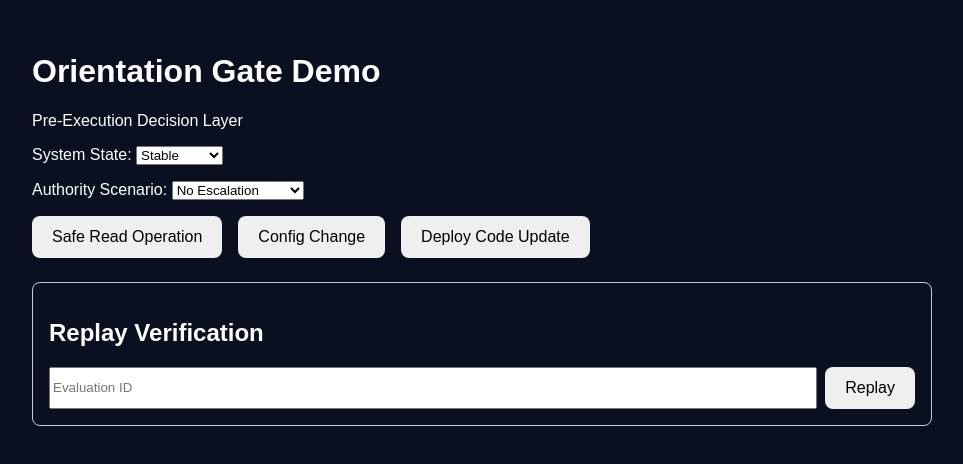
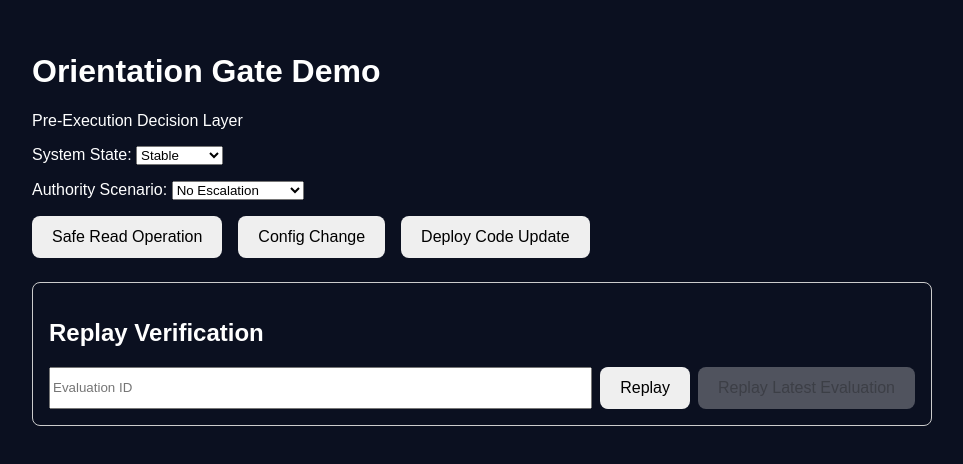
Before and after one commit to eknogad99/Orientation-Gate-Demo, a React (Vite) app in the folder frontend/: page / in a window 1280 px wide. Shown: the top 464 px of the page, without its empty margins (158-1121 px from the left). Built offline with nearby package versions, Linux system fonts and the light colour scheme.

Commit message:
Improve replay usability with visible evaluation id

```diff
--- a/frontend/src/App.tsx
+++ b/frontend/src/App.tsx
@@ -115,8 +115,10 @@ export default function App() {
         }
     };
 
-    const handleReplay = async () => {
-        if (!replayId.trim()) {
+    const handleReplay = async (idOverride?: string) => {
+        const idToReplay = idOverride ?? replayId.trim();
+
+        if (!idToReplay) {
             setReplayResult({ error: "Enter an evaluation id to replay." });
             return;
         }
@@ -125,7 +127,7 @@ export default function App() {
             setIsReplaying(true);
             setReplayResult(null);
 
-            const response = await fetch(`http://localhost:3001/replay/${encodeURIComponent(replayId.trim())}`, {
+            const response = await fetch(`http://localhost:3001/replay/${encodeURIComponent(idToReplay)}`, {
                 method: "POST",
             });
 
@@ -188,7 +190,23 @@ export default function App() {
             {decision && (
                 <div style={{ border: "1px solid #ccc", padding: "1rem", borderRadius: "8px" }}>
                     <h2>Pre-Execution Decision: {decision.decision}</h2>
-                    {decision.id && <p><strong>Evaluation ID:</strong> {decision.id}</p>}
+                    {decision.id && (
+                        <div
+                            style={{
+                                border: "1px solid #38bdf8",
+                                background: "#082f49",
+                                color: "#e0f2fe",
+                                padding: "0.75rem",
+                                borderRadius: "8px",
+                                marginBottom: "1rem",
+                            }}
+                        >
+                            <strong>Evaluation ID:</strong>
+                            <div style={{ fontSize: "1.1rem", fontWeight: "bold", marginTop: "0.25rem", wordBreak: "break-all" }}>
+                                {decision.id}
+                            </div>
+                        </div>
+                    )}
                     <p><strong>Reason:</strong> {decision.reason}</p>
 
                     <div style={{ marginTop: "1rem" }}>
@@ -223,8 +241,11 @@ export default function App() {
                         placeholder="Evaluation ID"
                         style={{ flex: "1 1 260px" }}
                     />
-                    <button onClick={handleReplay} disabled={isReplaying}>
+                    <button onClick={() => handleReplay()} disabled={isReplaying}>
                         {isReplaying ? "Replaying..." : "Replay"}
+                    </button>
+                    <button onClick={() => handleReplay(decision?.id)} disabled={isReplaying || !decision?.id}>
+                        Replay Latest Evaluation
                     </button>
                 </div>
 
```
